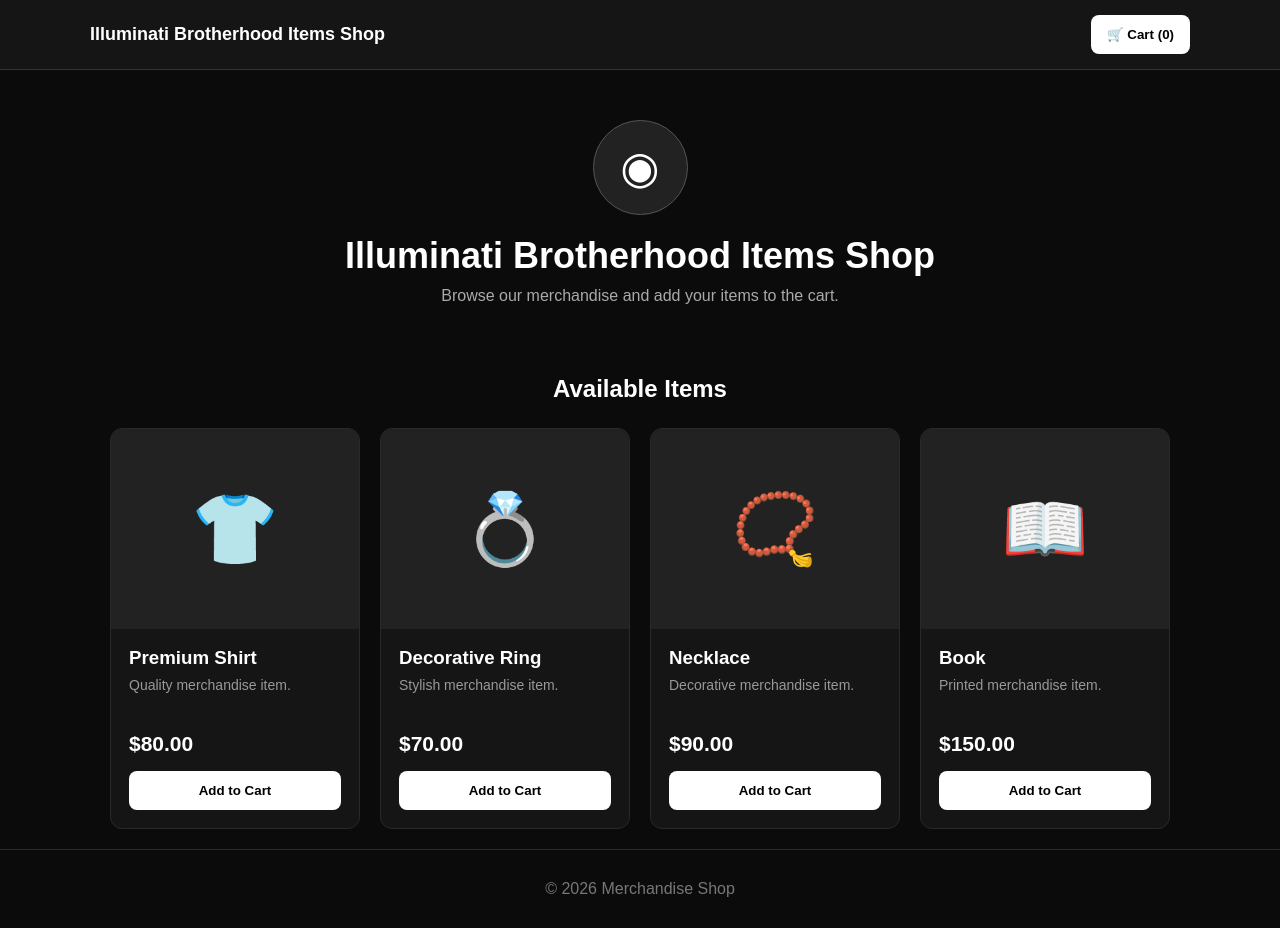
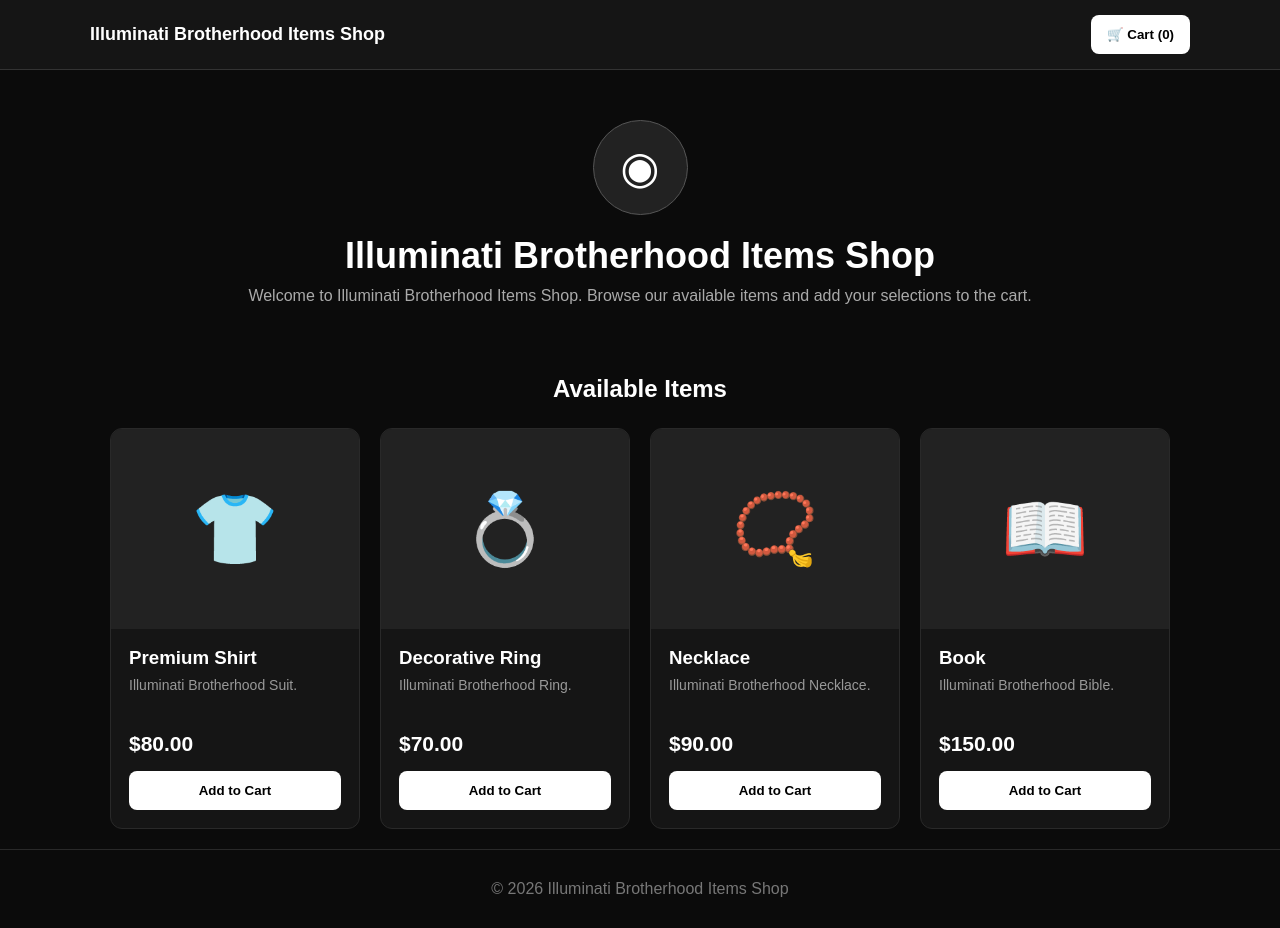
Before and after one commit to yoryorysl/-illuminati-brotherhood-shop, a website: page index.html in a window 1280 px wide. Drawn offline with Linux system fonts and the light colour scheme.

Commit message:
Update product descriptions and footer text

```diff
--- a/index.html
+++ b/index.html
@@ -68,7 +68,7 @@ footer{text-align:center;color:#777;border-top:1px solid #292929;padding:30px}
 <section class="hero">
 <div class="logo">◉</div>
 <h1>Illuminati Brotherhood Items Shop</h1>
-<p>Browse our merchandise and add your items to the cart.</p>
+<p>Welcome to Illuminati Brotherhood Items Shop. Browse our available items and add your selections to the cart.</p>
 </section>
 
 <section class="products">
@@ -80,7 +80,7 @@ footer{text-align:center;color:#777;border-top:1px solid #292929;padding:30px}
 <div class="product-img">👕</div>
 <div class="info">
 <h3>Premium Shirt</h3>
-<p class="desc">Quality merchandise item.</p>
+<p class="desc">Illuminati Brotherhood Suit.</p>
 <div class="price">$80.00</div>
 <button class="add-btn" data-name="Premium Shirt" data-price="80">
 Add to Cart
@@ -92,7 +92,7 @@ Add to Cart
 <div class="product-img">💍</div>
 <div class="info">
 <h3>Decorative Ring</h3>
-<p class="desc">Stylish merchandise item.</p>
+<p class="desc">Illuminati Brotherhood Ring.</p>
 <div class="price">$70.00</div>
 <button class="add-btn" data-name="Decorative Ring" data-price="70">
 Add to Cart
@@ -104,7 +104,7 @@ Add to Cart
 <div class="product-img">📿</div>
 <div class="info">
 <h3>Necklace</h3>
-<p class="desc">Decorative merchandise item.</p>
+<p class="desc">Illuminati Brotherhood Necklace.</p>
 <div class="price">$90.00</div>
 <button class="add-btn" data-name="Necklace" data-price="90">
 Add to Cart
@@ -116,7 +116,7 @@ Add to Cart
 <div class="product-img">📖</div>
 <div class="info">
 <h3>Book</h3>
-<p class="desc">Printed merchandise item.</p>
+<p class="desc">Illuminati Brotherhood Bible.</p>
 <div class="price">$150.00</div>
 <button class="add-btn" data-name="Book" data-price="150">
 Add to Cart
@@ -175,7 +175,7 @@ Bitcoin transactions normally cannot be reversed.
 </div>
 
 <footer>
-© 2026 Merchandise Shop
+© 2026 Illuminati Brotherhood Items Shop
 </footer>
 
 <script>
```
